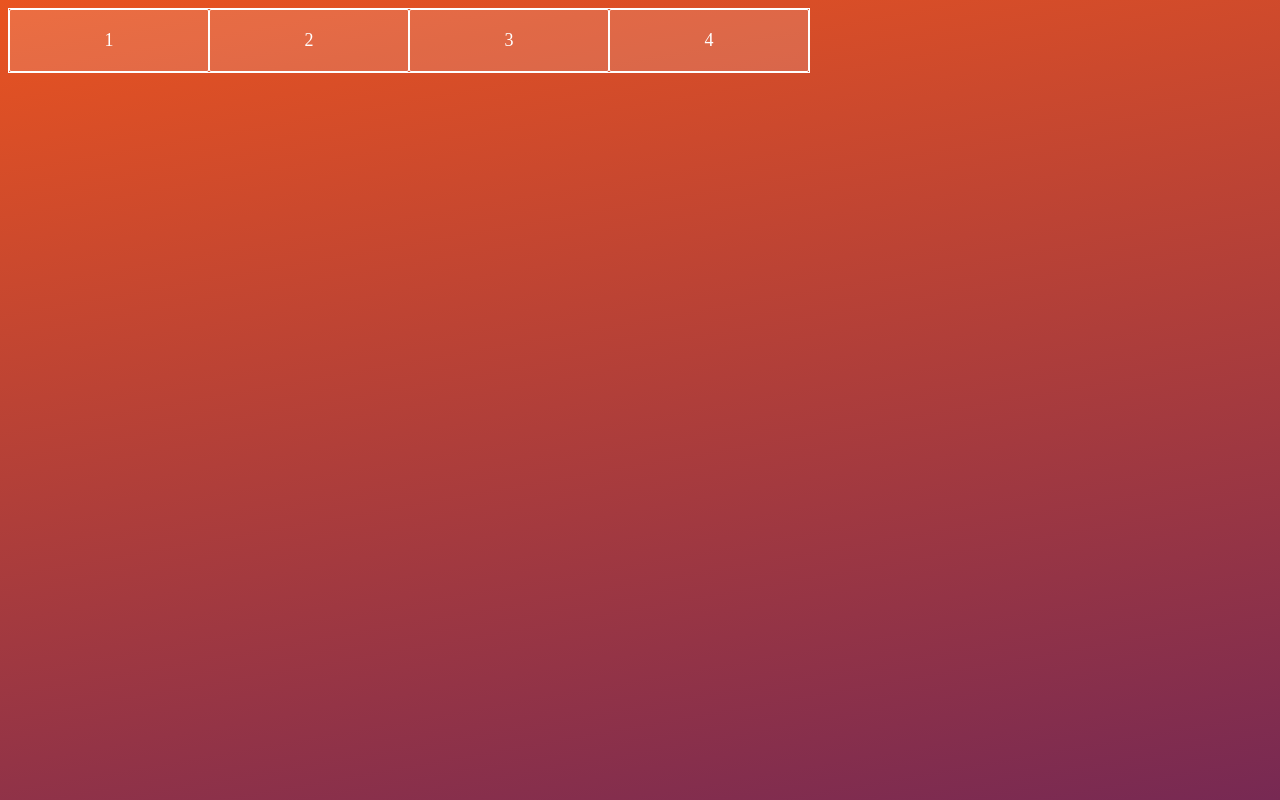
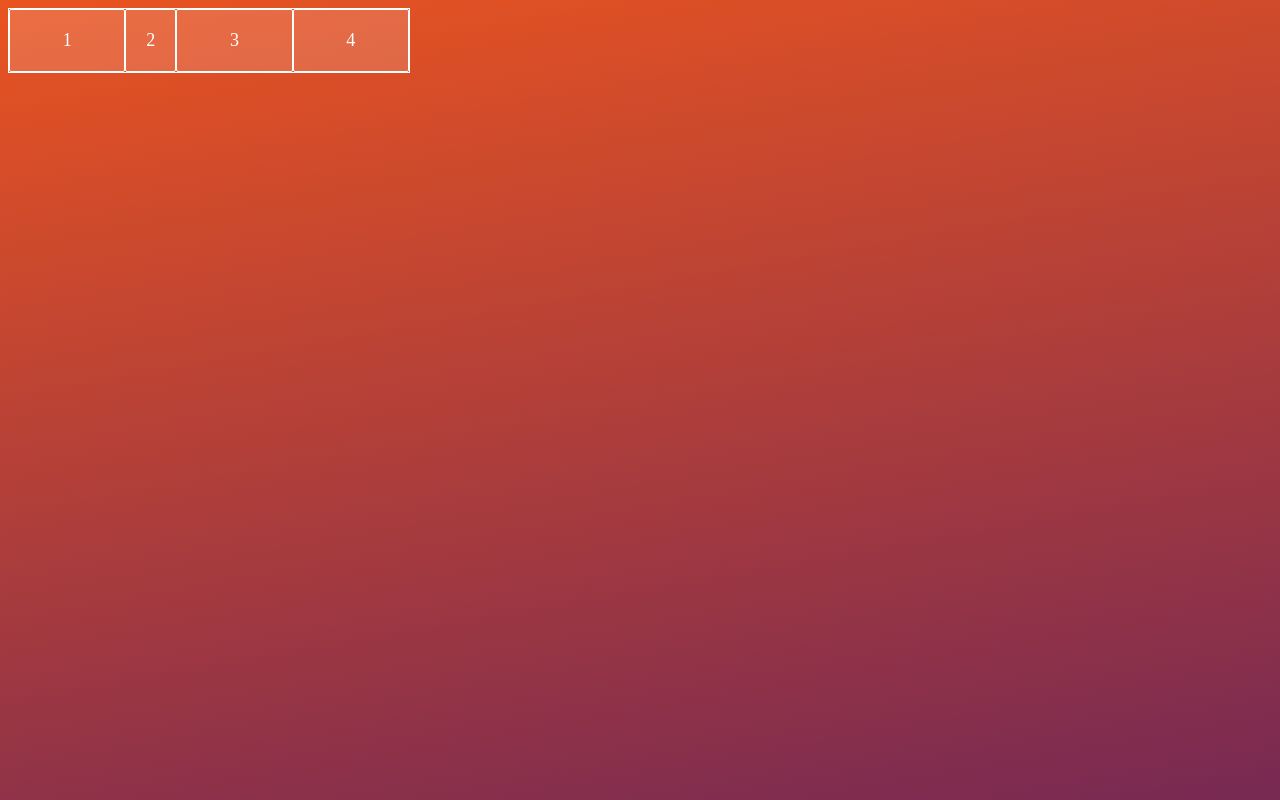
Before and after one commit to kk-o/css-flexbox, a website: page src/index.html in a window 1280 px wide. Drawn offline with Linux system fonts and the light colour scheme.

Commit message:
Flex Shrink

```diff
--- a/src/css/main.css
+++ b/src/css/main.css
@@ -13,17 +13,17 @@
   display: flex;
   flex-flow: row;
   border: 1px solid #fff;
-  width: 800px;
+  width: 400px;
 }
 
 .container div {
   float: right;
   width: 100px;
   margin: 0;
-  flex-grow: 1;
 }
 
 .container div:nth-child(2) {
+  flex-shrink: 9;
 }
 
 .container div:nth-child(3) {
```
